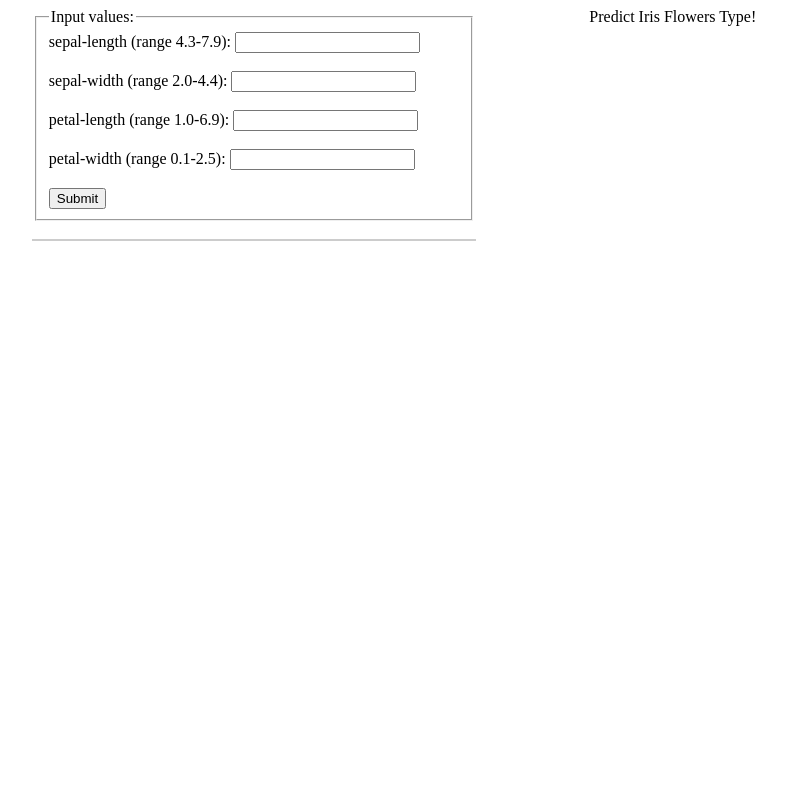
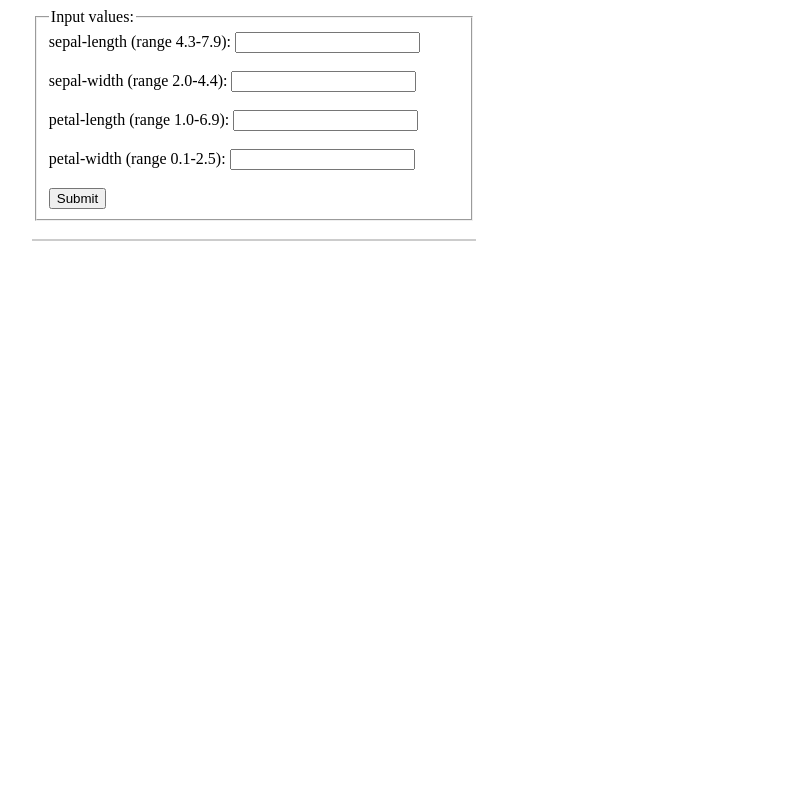
Before and after one commit to emtiaz-ahmed/ML_MODEL_DEPLOYMENT_TEST-Iris-flower-, a Flask app: page / in a window 1280 px wide. Shown: the whole page, without its empty margins (386-1172 px from the left). Run offline with Flask 2, Linux system fonts and the light colour scheme; parts of the project's set-up code (start-up, migrations or seed data) failed here and were passed over.

Commit message:
Update main.html

```diff
--- a/templates/main.html
+++ b/templates/main.html
@@ -14,14 +14,7 @@
 	    border: 1px solid #ccc;
 	}
 
-	.container {
-      height:100%;
-      width:100%;
-      display: flex;
-      position: fixed;
-      align-items: top;
-      justify-content: center;
-    }
+
 
 	</style>
 
@@ -30,9 +23,7 @@
     	<title>Predict Iris Flower type</title>
 	</head>
 
-	<div class="container">
-		<div>Predict Iris Flowers Type!</div>
-	</div>
+
 
 	<form action="{{ url_for('main') }}" method="POST">
 	    <fieldset>
```
